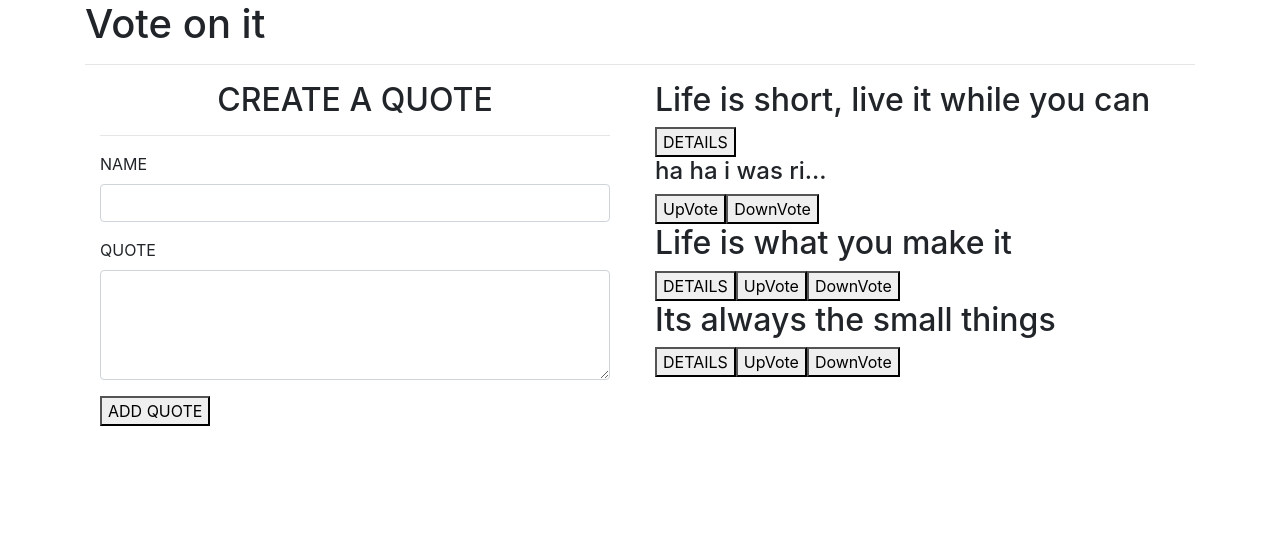
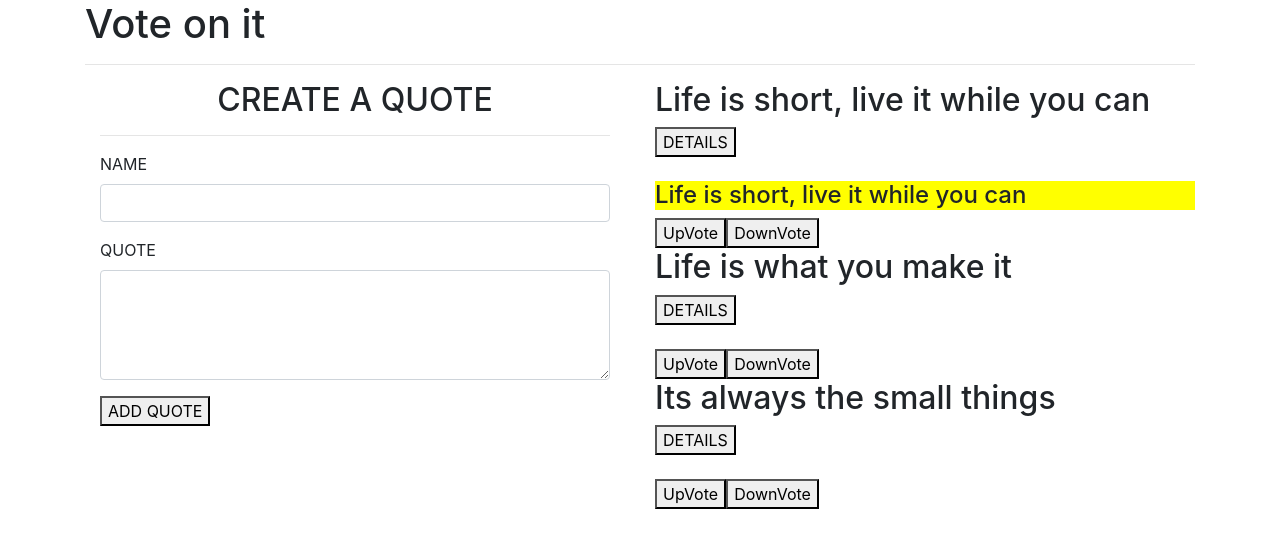
Before and after one commit to Joannsaj/quotes, an Angular app in the folder IPcore/quotes/: page / in a window 1280 px wide. Shown: the top 548 px of the page. Built offline with nearby package versions, Linux system fonts and the light colour scheme.

Commit message:
add highlight to highest up vote

```diff
--- a/IPcore/quotes/src/app/components/quote/quote.component.html
+++ b/IPcore/quotes/src/app/components/quote/quote.component.html
@@ -10,8 +10,8 @@
                 <h2> {{quote.quote}}</h2>
                 <button (click)='toggleDetails(i)'>DETAILS</button>
                 <app-quote-details *ngIf='quote.showDetails' [quote]='quote' (isComplete)='deleteQuote($event,i)'>
-                </app-quote-details>
-                <h4 *ngIf='quote === highestUpVote()'> ha ha i was ri...</h4>
+                </app-quote-details><br><br>
+                <h4 *ngIf='quote === highestUpVote()' appHighlight>{{quote.quote}}</h4>
                 <button (click)='addUpVote(i)'>UpVote</button>
                 <button (click)='addDownVote(i)'>DownVote</button>
             </div>
--- a/IPcore/quotes/src/app/highlight.directive.ts
+++ b/IPcore/quotes/src/app/highlight.directive.ts
@@ -1,10 +1,12 @@
-import { Directive } from '@angular/core';
+import { Directive, ElementRef } from '@angular/core';
 
 @Directive({
   selector: '[appHighlight]'
 })
 export class HighlightDirective {
 
-  constructor() { }
+  constructor(private elem: ElementRef) {
+    elem.nativeElement.style.backgroundColor = 'yellow';
+  }
 
 }
```
